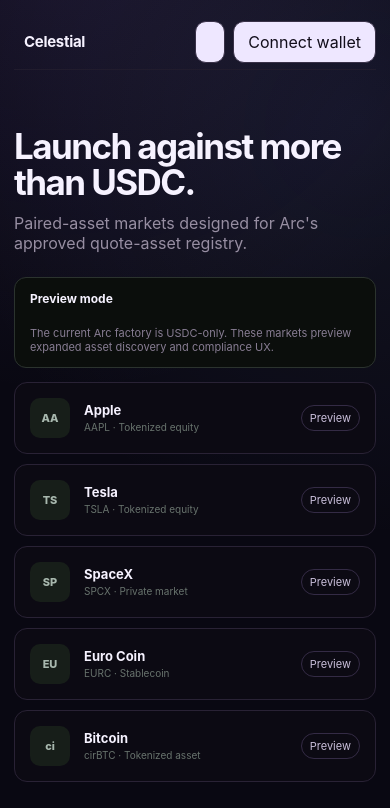
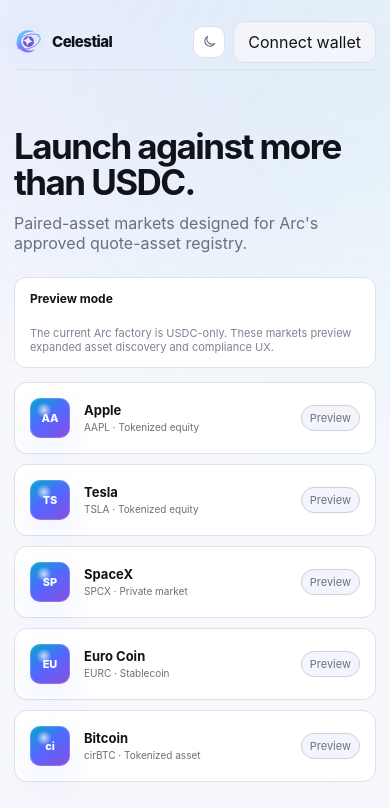
Before and after one commit to Imdavid21/tigris-netlify-starter, a Next.js app in the folder apps/web/: page /stocks in a window 390 px wide. Shown: the top 808 px of the page. Built offline with nearby package versions, Linux system fonts and the light colour scheme; no server answers.

Commit message:
Add Celestial dual-theme visual system

```diff
--- a/apps/web/app/globals.css
+++ b/apps/web/app/globals.css
@@ -333,3 +333,246 @@
 .progress-track>div,.analytics-bar{background:linear-gradient(180deg,#C9B8FF,#8F70DF)}
 .kicker{display:none!important}
 .v2-field b{display:none}
+
+
+/* Celestial 2.0 brand system */
+:root,
+html[data-theme="dark"]{
+  color-scheme:dark;
+  --bg:#06070B;
+  --bg-soft:#090B12;
+  --surface:#0C0E16;
+  --surface-raised:#121521;
+  --surface-hover:#171B2A;
+  --border:#242938;
+  --border-strong:#333A50;
+  --text:#F7F8FC;
+  --muted:#949BAD;
+  --muted-2:#697186;
+  --primary:#6C7CFF;
+  --primary-strong:#5368FF;
+  --secondary:#A66BFF;
+  --accent:#62E7FF;
+  --primary-soft:rgba(108,124,255,.13);
+  --secondary-soft:rgba(166,107,255,.12);
+  --accent-soft:rgba(98,231,255,.08);
+  --success:#76E6A5;
+  --danger:#FF6B8A;
+  --shadow:0 24px 80px rgba(0,0,0,.32);
+}
+
+html[data-theme="light"]{
+  color-scheme:light;
+  --bg:#F7F8FC;
+  --bg-soft:#F1F3F9;
+  --surface:#FFFFFF;
+  --surface-raised:#F3F5FB;
+  --surface-hover:#ECEFFA;
+  --border:#DCE1EC;
+  --border-strong:#C9D0DF;
+  --text:#11131A;
+  --muted:#687083;
+  --muted-2:#8A91A1;
+  --primary:#5368FF;
+  --primary-strong:#3F54E8;
+  --secondary:#8A4DDE;
+  --accent:#00A9CC;
+  --primary-soft:rgba(83,104,255,.09);
+  --secondary-soft:rgba(138,77,222,.08);
+  --accent-soft:rgba(0,169,204,.07);
+  --success:#148A52;
+  --danger:#D9365F;
+  --shadow:0 24px 70px rgba(31,38,70,.09);
+}
+
+html,
+body{
+  background:var(--bg);
+  color:var(--text);
+  transition:background-color .18s ease,color .18s ease;
+}
+
+body{
+  background:
+    radial-gradient(circle at 12% -8%,var(--primary-soft),transparent 30rem),
+    radial-gradient(circle at 92% 8%,var(--accent-soft),transparent 28rem),
+    radial-gradient(circle at 55% 120%,var(--secondary-soft),transparent 34rem),
+    var(--bg);
+}
+
+.brand{gap:9px}
+.brand-logo{width:31px;height:31px;display:block;filter:drop-shadow(0 0 14px rgba(108,124,255,.22))}
+.brand-wordmark{font-size:16px;font-weight:760;letter-spacing:-.035em}
+
+.theme-toggle{
+  width:34px;height:34px;padding:0;
+  display:grid;place-items:center;
+  border:1px solid var(--border);
+  background:var(--surface);
+  color:var(--muted);
+  border-radius:10px;
+}
+.theme-toggle:hover{background:var(--surface-raised);color:var(--text);border-color:var(--border-strong)}
+.theme-toggle svg{width:15px;height:15px;fill:none;stroke:currentColor;stroke-width:1.8;stroke-linecap:round;stroke-linejoin:round}
+
+.topbar{border-color:var(--border)}
+.nav{color:var(--muted)}
+.nav a:hover{color:var(--text)}
+.network-chip,.search-trigger{border-color:var(--border);background:var(--surface);color:var(--muted)}
+.status-dot{background:var(--accent);box-shadow:0 0 0 3px var(--accent-soft),0 0 16px var(--accent-soft)}
+
+input,textarea{
+  background:var(--surface);
+  border-color:var(--border);
+  color:var(--text);
+}
+input::placeholder,textarea::placeholder{color:var(--muted-2)}
+input:focus,textarea:focus{border-color:var(--primary);box-shadow:0 0 0 3px var(--primary-soft)}
+
+button{
+  border-color:var(--border);
+  background:var(--surface-raised);
+  color:var(--text);
+}
+button:hover:not(:disabled){border-color:var(--border-strong)}
+
+.primary-link,
+.launch-cta,
+.review-trade-button,
+.profile-connect button,
+.fees-card>button{
+  background:linear-gradient(135deg,var(--primary),var(--secondary));
+  border-color:transparent;
+  color:#fff;
+  box-shadow:0 10px 28px rgba(83,104,255,.18);
+}
+.primary-link:hover,
+.launch-cta:hover:not(:disabled),
+.review-trade-button:hover:not(:disabled),
+.profile-connect button:hover:not(:disabled),
+.fees-card>button:hover:not(:disabled){
+  filter:brightness(1.07);
+}
+
+.muted,
+.explore-hero p,
+.page-heading p{color:var(--muted)}
+
+.segmented,
+.launch-list,
+.form-card,
+.launch-preview,
+.chart-card,
+.trade-terminal,
+.metric-card,
+.analytics-card,
+.profile-connect,
+.profile-summary,
+.profile-table,
+.stock-card,
+.jurisdiction-card,
+.empty-state,
+.about-grid>div,
+.feature-notice{
+  background:var(--surface);
+  border-color:var(--border);
+}
+
+.launch-row,
+.launch-list-head,
+.profile-row,
+.market-tabs,
+.about-panel,
+.preview-rule,
+.preview-note,
+.search-help,
+.analytics-bars,
+.profile-tabs{
+  border-color:var(--border);
+}
+
+.launch-row:hover,
+.profile-row:hover,
+.search-results a:hover{background:var(--surface-hover)}
+
+.segmented button.active,
+.chart-ranges button.active,
+.market-tabs button.active,
+.trade-modes button.active,
+.profile-tabs button.active,
+.trade-settings button.active{
+  background:var(--primary-soft);
+  color:var(--text);
+}
+
+.phase-pill,
+.phase-badge,
+.live-badge,
+.coming-chip{
+  border-color:var(--border-strong);
+  color:var(--muted);
+  background:var(--surface-raised);
+}
+.phase-badge.done,.live-badge{border-color:color-mix(in srgb,var(--success) 40%,var(--border));color:var(--success)}
+
+.token-avatar,
+.search-avatar,
+.stock-symbol,
+.profile-connect-mark{
+  background:
+    radial-gradient(circle at 35% 30%,rgba(255,255,255,.72),transparent 20%),
+    linear-gradient(145deg,var(--accent),var(--primary) 48%,var(--secondary));
+  color:#fff;
+  box-shadow:inset 0 0 0 1px rgba(255,255,255,.18),0 12px 30px var(--primary-soft);
+}
+
+.progress-track{background:var(--surface-raised)}
+.progress-track>div,
+.analytics-bar{background:linear-gradient(90deg,var(--accent),var(--primary),var(--secondary))}
+
+.chart-stage{color:var(--primary)}
+.chart-empty,
+.address-line,
+.token-links,
+.section-title span,
+.terminal-footnote,
+.review-copy,
+.preview-description,
+.preview-symbol,
+.profile-empty{color:var(--muted)}
+
+.trade-modes,
+.amount-box{background:var(--bg-soft);border-color:var(--border)}
+.side-toggle button{background:var(--surface-raised);border-color:var(--border);color:var(--muted)}
+.side-toggle button.active.buy{background:color-mix(in srgb,var(--success) 12%,var(--surface));border-color:color-mix(in srgb,var(--success) 35%,var(--border));color:var(--success)}
+.side-toggle button.active.sell{background:color-mix(in srgb,var(--danger) 10%,var(--surface));border-color:color-mix(in srgb,var(--danger) 35%,var(--border));color:var(--danger)}
+
+.search-backdrop{background:rgba(5,7,14,.58)}
+.search-modal{background:var(--surface);border-color:var(--border-strong);box-shadow:var(--shadow)}
+.search-modal>input{background:var(--surface-raised)}
+.search-avatar{color:#fff}
+
+.fees-card{
+  background:
+    radial-gradient(circle at 10% 0%,var(--primary-soft),transparent 24rem),
+    var(--surface);
+  border-color:color-mix(in srgb,var(--primary) 35%,var(--border));
+}
+
+.stock-symbol{color:#fff}
+.v2-about{border-color:var(--border-strong)}
+.form-error{color:var(--danger)}
+
+html[data-theme="light"] .search-backdrop{background:rgba(30,35,55,.2)}
+html[data-theme="light"] .brand-logo{filter:drop-shadow(0 0 10px rgba(83,104,255,.14))}
+html[data-theme="light"] .primary-link,
+html[data-theme="light"] .launch-cta,
+html[data-theme="light"] .review-trade-button,
+html[data-theme="light"] .profile-connect button,
+html[data-theme="light"] .fees-card>button{box-shadow:0 9px 24px rgba(83,104,255,.16)}
+
+@media(max-width:780px){
+  .theme-toggle{width:32px;height:32px}
+  .brand-wordmark{font-size:15px}
+  .brand-logo{width:29px;height:29px}
+}
```
